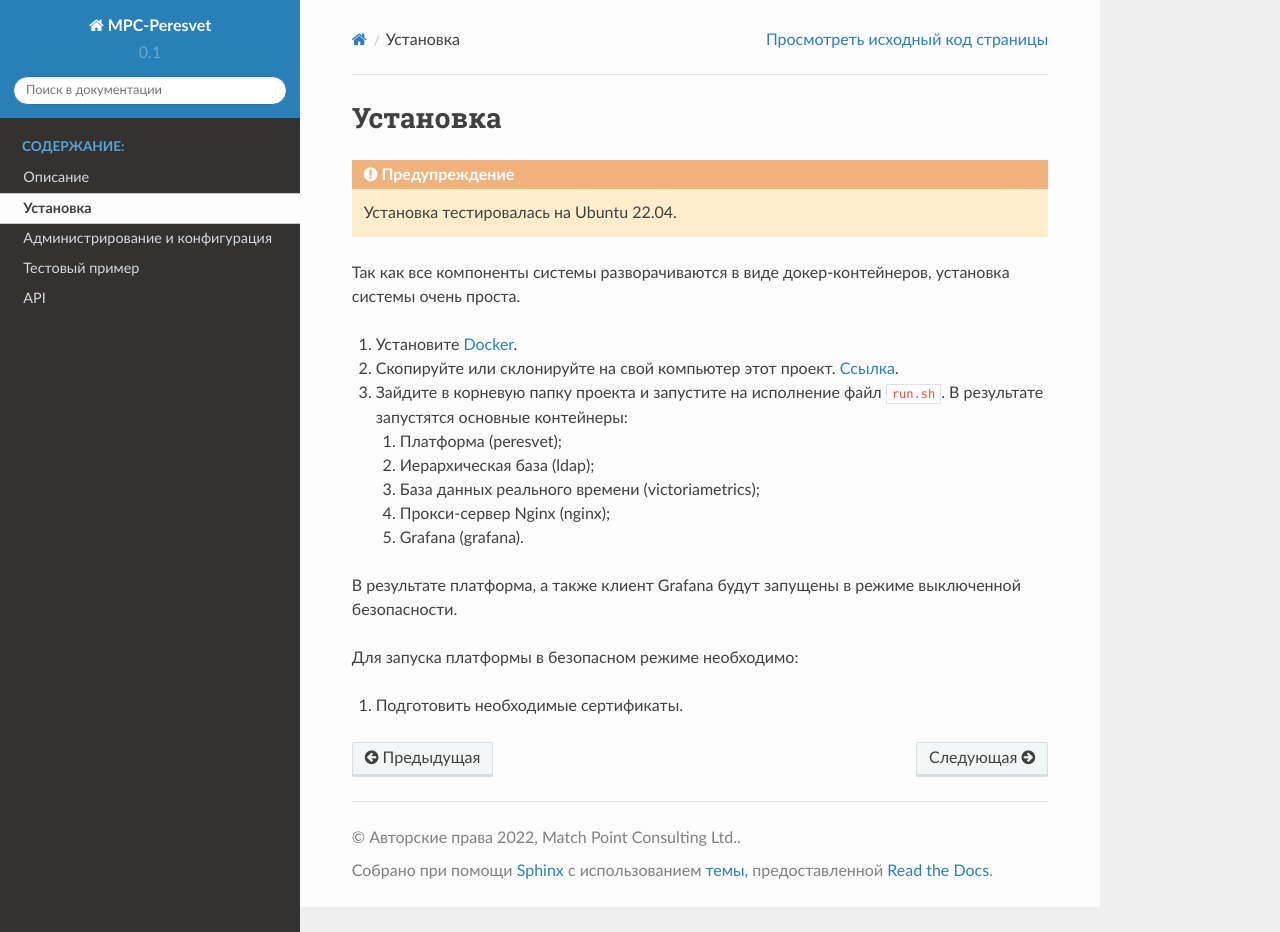
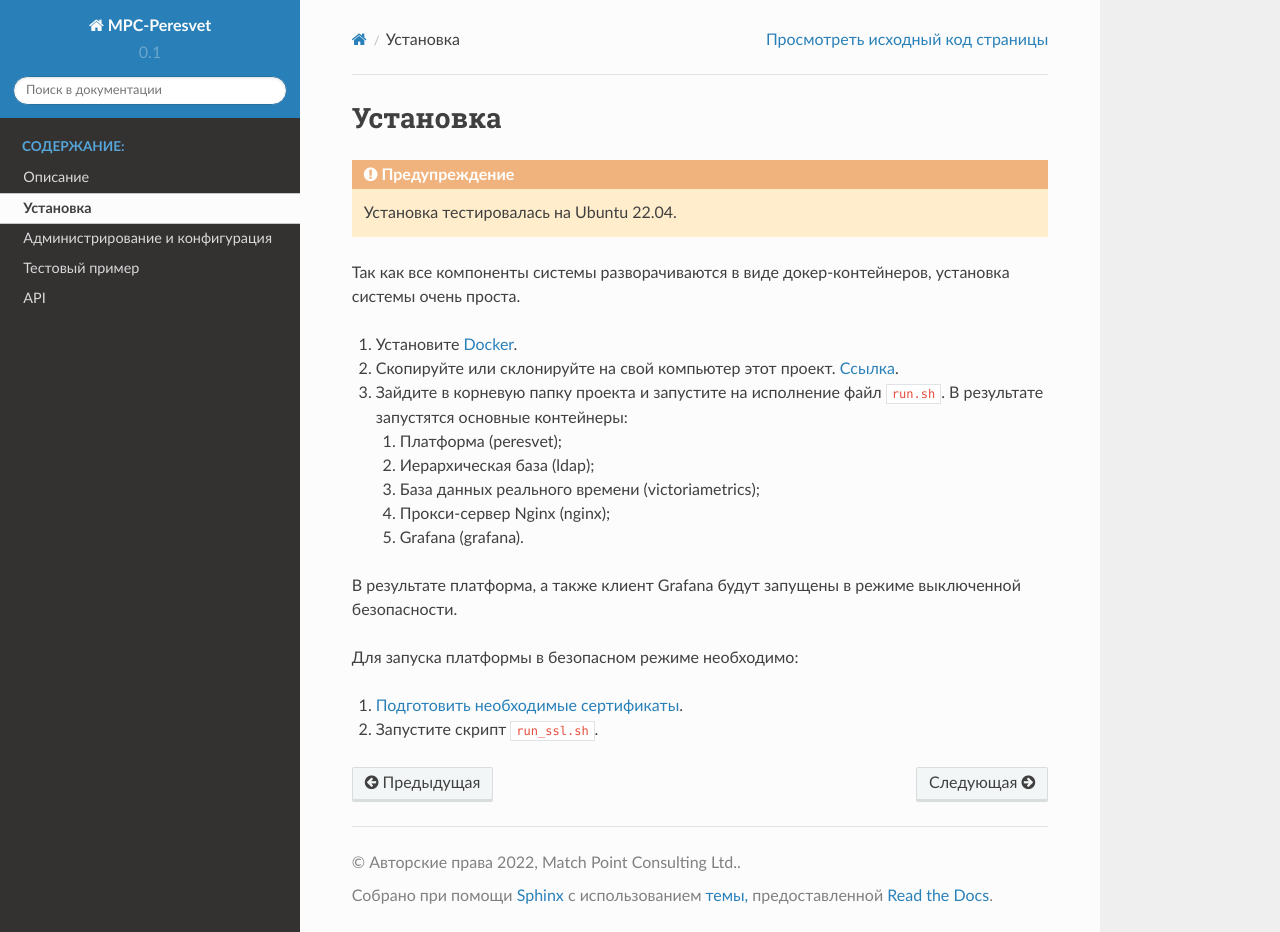
Before and after one commit to mp-co-ru/mpc-peresvet, a Sphinx documentation site: the page built from docs/source/installation.rst, in a window 1280 px wide and 932 px high. Built offline with Sphinx 7.4.7 and the Read the Docs theme 2.0.0, drawn with Linux system fonts in a browser that asks for light colours.

Commit message:
minor fixes in docs

```diff
--- a/docs/source/conf.py
+++ b/docs/source/conf.py
@@ -47,6 +47,7 @@ extensions = [
     'sphinx.ext.ifconfig',
     'sphinx.ext.viewcode',
     'sphinx.ext.githubpages',
+    'sphinx.ext.intersphinx'
 ]
 
 # Add any paths that contain templates here, relative to this directory.
--- a/docs/source/installation.rst
+++ b/docs/source/installation.rst
@@ -24,4 +24,5 @@
 
 Для запуска платформы в безопасном режиме необходимо:
 
-1. Подготовить необходимые сертификаты.
+1. :ref:`Подготовить необходимые сертификаты <self-signed-certificates>`.
+2. Запустите скрипт ``run_ssl.sh``.
--- a/docs/source/self-signed-certificates.rst
+++ b/docs/source/self-signed-certificates.rst
@@ -1,3 +1,5 @@
+.. _self-signed-certificates:
+
 Создание самоподписанных сертификатов
 =====================================
 Для работы платформы в защищённом режиме необходимо подготовить сертификаты.
```
